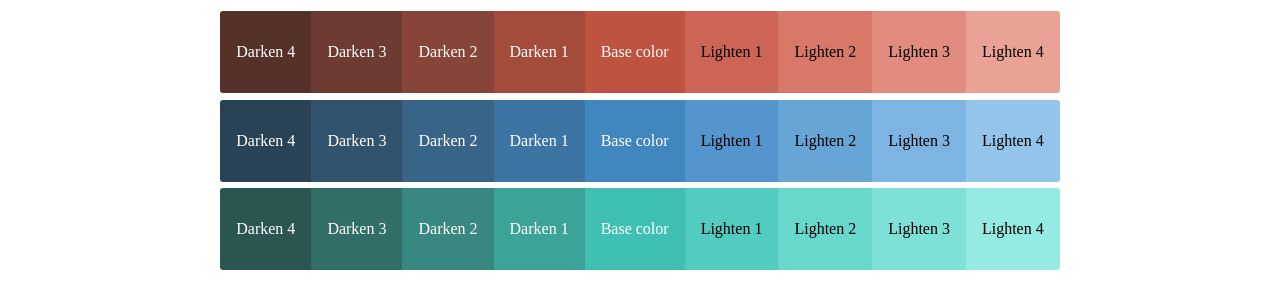
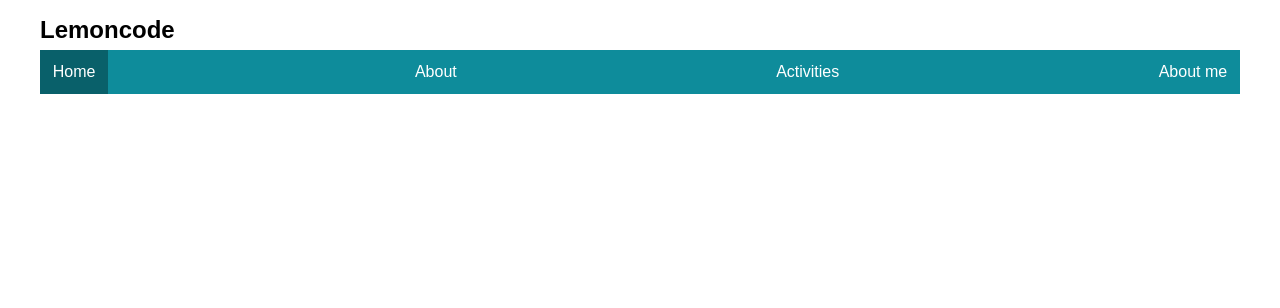
Before and after one commit to FrouMasterFront/layout-laboratory, a website built with Parcel: page src/exercise-3/index.html in a window 1280 px wide. Built offline with nearby package versions, Linux system fonts and the light colour scheme.

Commit message:
exercise 3 completed

```diff
--- a/src/exercise-1/scss/styles.scss
+++ b/src/exercise-1/scss/styles.scss
@@ -33,7 +33,7 @@
 }
 /* END PALETTE COLORS */
 
-/* Palette Layout */
+/* Palette Layout - Desktop first */
 .container {
     display: flex;
     justify-content: center;
--- a/src/exercise-3/index.html
+++ b/src/exercise-3/index.html
@@ -9,41 +9,15 @@
 </head>
 
 <body>
-    <div class="exercise-1">
-        <div class="container container-red">
-            <div class="box darken-4"><span class="color-box-text">Darken 4</span></div>
-            <div class="box darken-3"><span class="color-box-text">Darken 3</span></div>
-            <div class="box darken-2"><span class="color-box-text">Darken 2</span></div>
-            <div class="box darken-1"><span class="color-box-text">Darken 1</span></div>
-            <div class="box base-color"><span class="color-box-text">Base color</span></div>
-            <div class="box lighten-1"><span class="color-box-text">Lighten 1</span></div>
-            <div class="box lighten-2"><span class="color-box-text">Lighten 2</span></div>
-            <div class="box lighten-3"><span class="color-box-text">Lighten 3</span></div>
-            <div class="box lighten-4"><span class="color-box-text">Lighten 4</span></div>
-        </div>
-        <div class="container container-blue">
-            <div class="box darken-4"><span class="color-box-text">Darken 4</span></div>
-            <div class="box darken-3"><span class="color-box-text">Darken 3</span></div>
-            <div class="box darken-2"><span class="color-box-text">Darken 2</span></div>
-            <div class="box darken-1"><span class="color-box-text">Darken 1</span></div>
-            <div class="box base-color"><span class="color-box-text">Base color</span></div>
-            <div class="box lighten-1"><span class="color-box-text">Lighten 1</span></div>
-            <div class="box lighten-2"><span class="color-box-text">Lighten 2</span></div>
-            <div class="box lighten-3"><span class="color-box-text">Lighten 3</span></div>
-            <div class="box lighten-4"><span class="color-box-text">Lighten 4</span></div>
-        </div>
-        <div class="container container-green">
-            <div class="box darken-4"><span class="color-box-text">Darken 4</span></div>
-            <div class="box darken-3"><span class="color-box-text">Darken 3</span></div>
-            <div class="box darken-2"><span class="color-box-text">Darken 2</span></div>
-            <div class="box darken-1"><span class="color-box-text">Darken 1</span></div>
-            <div class="box base-color"><span class="color-box-text">Base color</span></div>
-            <div class="box lighten-1"><span class="color-box-text">Lighten 1</span></div>
-            <div class="box lighten-2"><span class="color-box-text">Lighten 2</span></div>
-            <div class="box lighten-3"><span class="color-box-text">Lighten 3</span></div>
-            <div class="box lighten-4"><span class="color-box-text">Lighten 4</span></div>
-        </div>
-    </div>
+    <header>
+        <h2 class="title">Lemoncode</h2>
+        <nav class="navbar">
+            <a class="navbar-item active" href="#">Home</a>
+            <a class="navbar-item" href="#">About</a>
+            <a class="navbar-item" href="#">Activities</a>
+            <a class="navbar-item" href="#">About me</a>
+        </nav>
+    </header>
 </body>
 
 </html>
--- a/src/exercise-3/scss/styles.scss
+++ b/src/exercise-3/scss/styles.scss
@@ -1,76 +1,47 @@
-/* PALETTE COLORS */
-.container-red {
-    --color: 9;
+:root{
+    font-family: Arial;
 }
-.container-blue {
-    --color: 207;
-}
-.container-green {
-    --color: 174;
+* {
+    padding: 0;
+    margin: 0;
 }
 
-.box {
-    background-color:hsl(var(--color),var(--saturation),var(--lightness));
-    color: hsl(0, 0%, var(--lightness-font-color));
-}
+/* Mobile first */
+header {
+    padding: 0.6rem;
+    .title {
+        margin: 0.4rem 0;
+    }
+    .navbar {
+        display: flex;
+        flex-direction: column;
+        justify-content: center;
+        background-color: #0E8C9B;
 
-.base-color {
-    --lightness: 50%;
-    --saturation: 50%;
-    --lightness-font-color: 100%
-}
-@for $i from 1 through 4 {
-    .darken-#{$i} {
-        --lightness: calc(50% - #{$i} * (50%/8));
-        --saturation: calc(50% - #{$i} * (50%/12));
-        --lightness-font-color: 100%;
-    }
-    .lighten-#{$i} {
-        --lightness: calc(50% + #{$i} * (100% - 50%)/8);
-        --saturation: calc(50% + #{$i} * (100% - 50%)/12);
-        --lightness-font-color: 0%;
-    }
-}
-/* END PALETTE COLORS */
-
-/* Palette Layout */
-.container {
-    display: flex;
-    justify-content: center;
-
-    .box{
-        margin: 0.2rem 0;
-        padding: 2rem 1rem;
-        text-align: center;
-        &:first-child{
-            border-radius: 0.2rem 0 0 0.2rem;
-        }
-        &:last-child{
-            border-radius: 0 0.2rem 0.2rem 0;
+        .navbar-item{
+            padding: 0.8rem;
+            text-align: center;
+            text-decoration: none;
+            color: white;
+            &:hover, &.active{
+                background-color: #09606A;
+            }
         }
     }
 }
 
 
-/* Resposive Palette Layout */
-@media (max-width: 49.2rem) {
-    .exercise-1{
-        display: flex;
-        justify-content: center;
 
-        .container{
-            flex-direction: column;
-            width: 7rem;
-            display: inline-flex;
-
-            .box{
-                margin: 0 0.2rem;
-                &:first-child{
-                    border-radius: 0.2rem 0.2rem 0 0;
-                }
-                &:last-child{
-                    border-radius: 0 0 0.2rem 0.2rem;
-                }
+/* Desktop Layout */
+@media (min-width: 769px) {
+    header {
+        max-width: 1200px;
+        margin: auto;
+        .navbar {
+            flex-direction: row;
+            justify-content: space-between;
+            .navbar-item{
+                padding: 0.8rem;
             }
         }
     }
```
